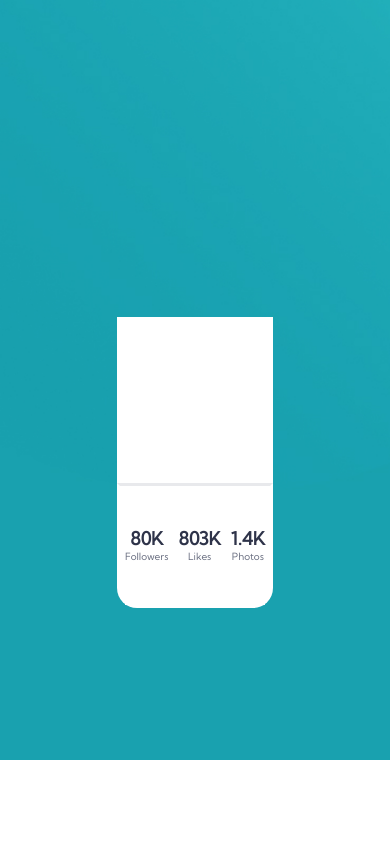
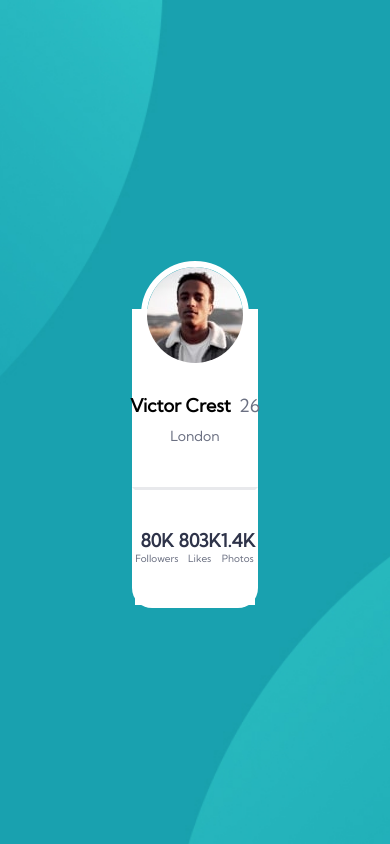
Before and after one commit to MichaelArayaMurcia/FrontEndMentor_ProfileCardComponent, a website: page index.html in a window 390 px wide. Drawn offline with Linux system fonts and the light colour scheme.

Commit message:
Final commit before submitting. The desktop part is ready to go, the mobiles responsive part is what´s left to figure it out.

```diff
--- a/index.html
+++ b/index.html
@@ -20,6 +20,14 @@
         </div>
         <div class="middle-part">
           <!-- <h1>Mitad</h1> -->
+          <div class="image-victor">
+            <img src="images/image-victor.jpg" />
+            <div>
+              <h2>Victor Crest</h2>
+              <h4>26</h4>
+            </div>
+            <h3>London</h3>
+          </div>
         </div>
         <div class="bottom-part">
           <div class="bottom-subpart">
--- a/styles.css
+++ b/styles.css
@@ -3,16 +3,16 @@
   margin: 0;
 }
 
-html,
-body {
-  height: 90vh;
+html {
+  background: url(images/Desktop.jpg) no-repeat center center fixed;
+  -webkit-background-size: cover;
+  -moz-background-size: cover;
+  -o-background-size: cover;
+  background-size: cover;
 }
 
 body {
-  /* background-color: hsl(185, 75%, 39%); */
-  background-image: url("images/Desktop.jpg");
-  background-repeat: no-repeat;
-  background-size: cover;
+  height: 90vh;
 }
 
 .container {
@@ -21,6 +21,7 @@ body {
   display: flex;
   align-items: center;
   justify-content: center;
+  position: relative;
 }
 
 .card {
@@ -32,8 +33,8 @@ body {
   flex-direction: column;
   justify-content: center;
 
-  width: 40%;
-  height: 60%;
+  min-width: 20%;
+  min-height: 60%;
 
   border-radius: 20px;
 }
@@ -53,6 +54,57 @@ body {
   background-color: white;
   display: flex;
   flex-grow: 2;
+  justify-content: center;
+  align-items: center;
+  padding-bottom: 20px;
+}
+
+.image-victor {
+  display: flex;
+  /* background-color: red; */
+  flex-direction: column;
+  justify-content: center;
+  align-items: center;
+  position: absolute;
+  margin-bottom: 70px;
+}
+
+.image-victor img {
+  border-radius: 100px;
+  background-color: white;
+  border: solid white;
+  border-width: 6px;
+}
+
+.image-victor h2 {
+  font-family: "Kumbh Sans", sans-serif;
+  font-weight: 700;
+  font-size: 18px;
+  margin-top: 25px;
+}
+
+.image-victor h3 {
+  font-family: "Kumbh Sans", sans-serif;
+  font-weight: 400;
+  font-size: 14px;
+  color: #6b7082;
+  margin-top: 10px;
+}
+
+.image-victor h4 {
+  font-family: "Kumbh Sans", sans-serif;
+  font-weight: 400;
+  font-size: 18px;
+  color: #6b7082;
+  margin-top: 25px;
+}
+
+.image-victor div {
+  /* border: solid red; */
+  display: flex;
+  flex-direction: row;
+  justify-content: space-between;
+  width: 130px;
 }
 
 .bottom-part {
```
